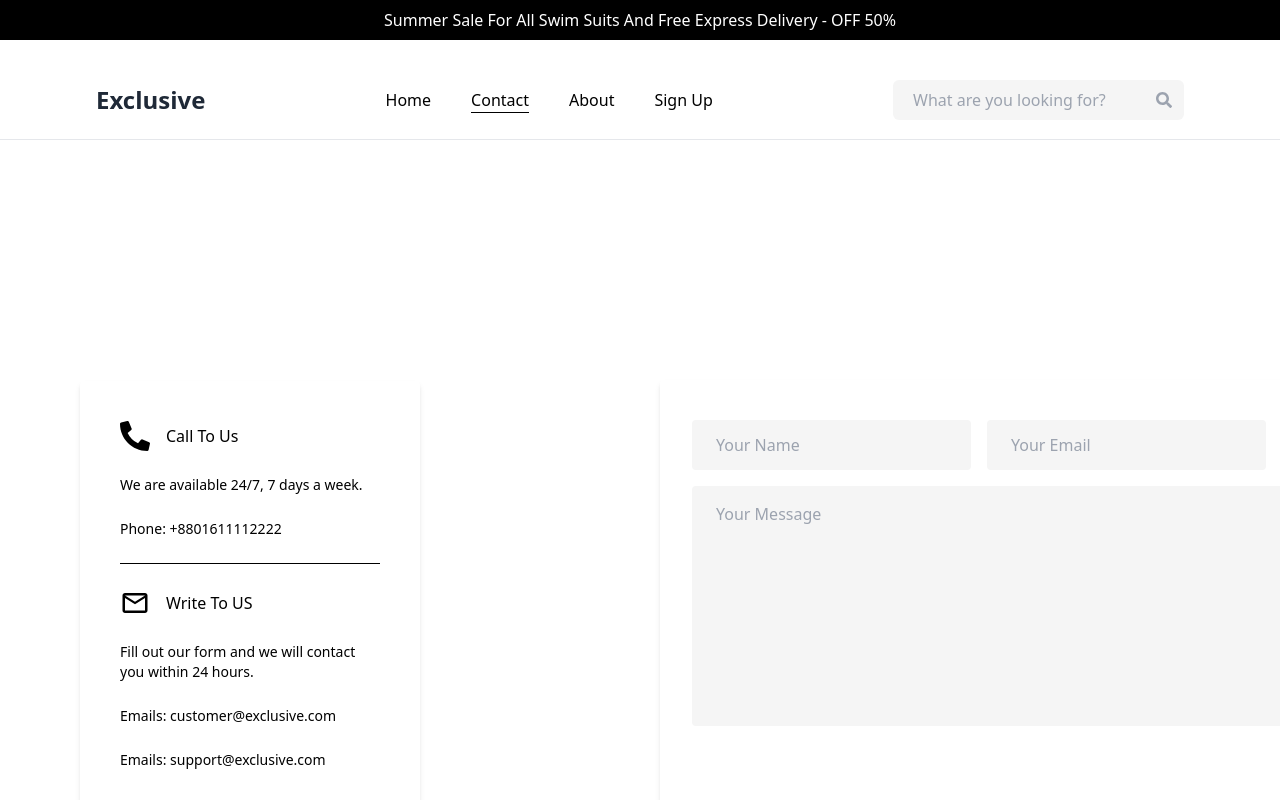
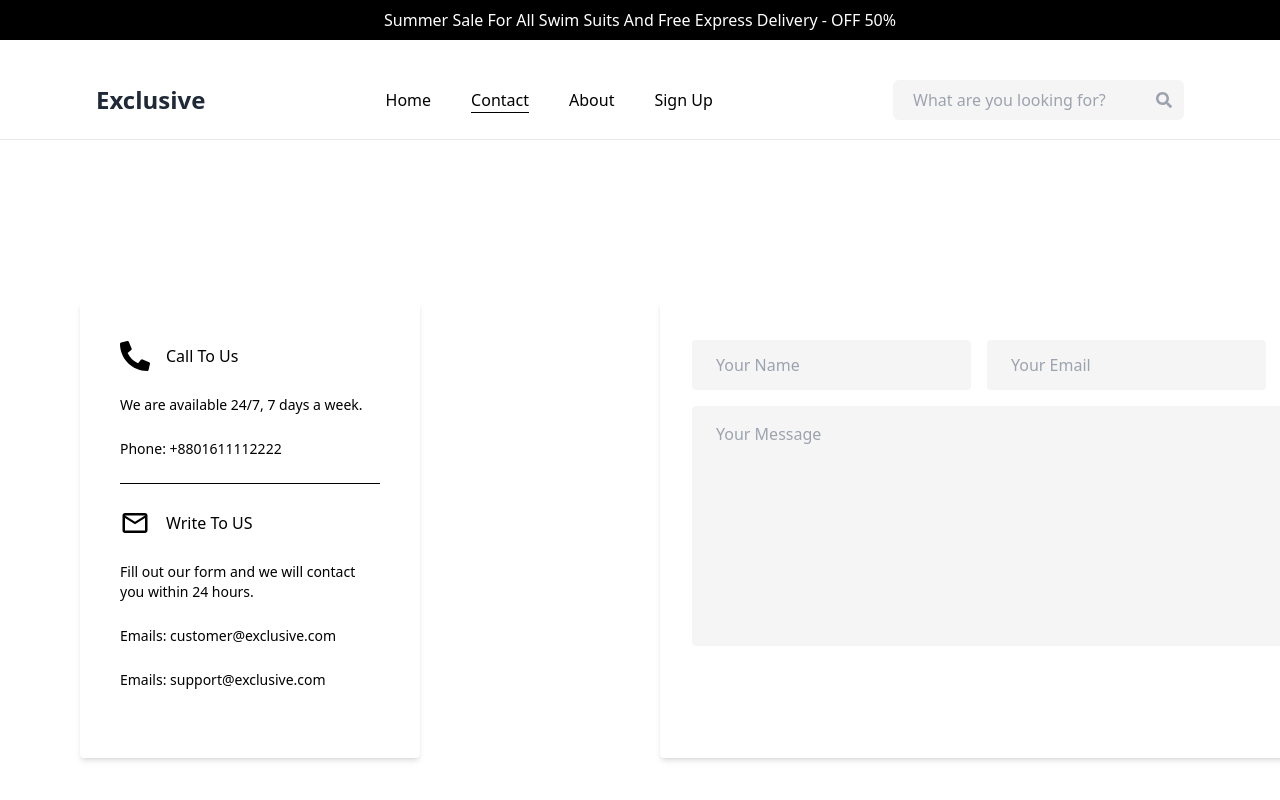
Before and after one commit to gbnunes7/exclusive-e-commerce, a Next.js app in the folder frontend/: page /contact in a window 1280 px wide. Shown: the top 800 px of the page. Built offline with nearby package versions, Linux system fonts and the light colour scheme.

Commit message:
refactor: refactor some css styles

```diff
--- a/frontend/src/layouts/FixedLayout/index.tsx
+++ b/frontend/src/layouts/FixedLayout/index.tsx
@@ -9,7 +9,7 @@ const FixedLayout: React.FC<FixedLayoutProps> = ({ children }) => {
   return (
     <div className="flex flex-col min-h-screen">
       <Header />
-      <main className="flex-1 flex flex-col px-20 py-20">{children}</main>
+      <main className="flex-1 flex flex-col px-20">{children}</main>
       <Footer />
     </div>
   );
```
